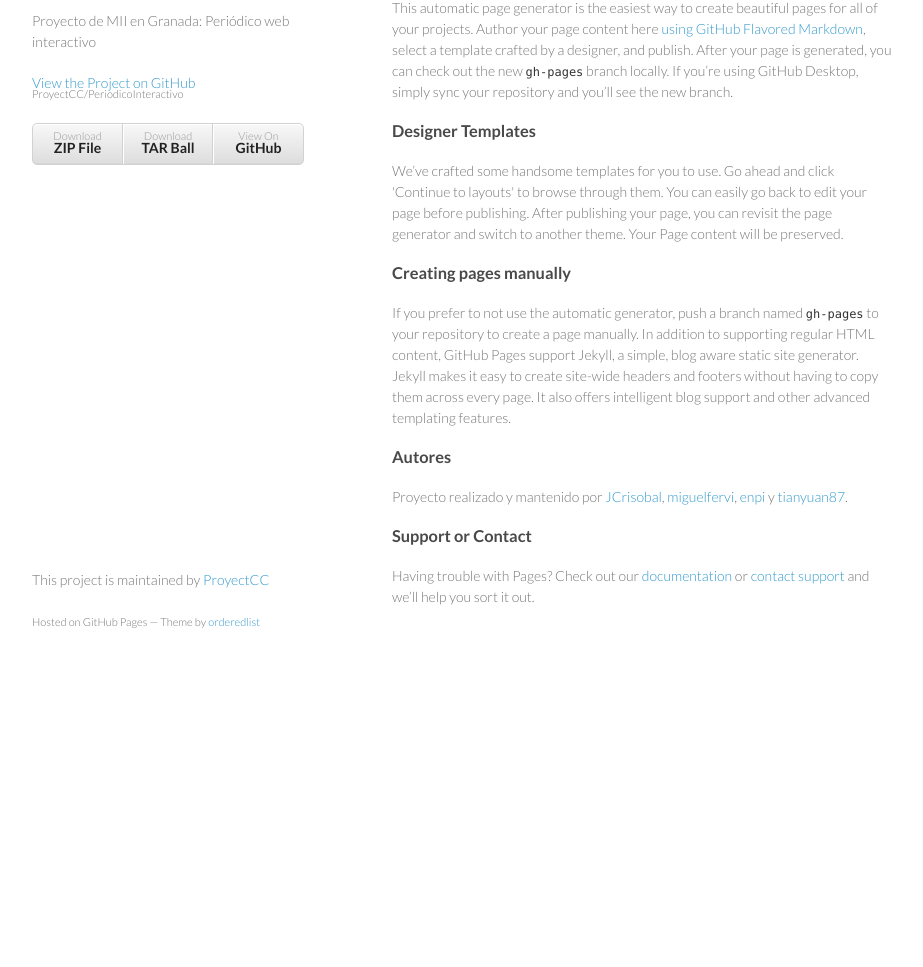
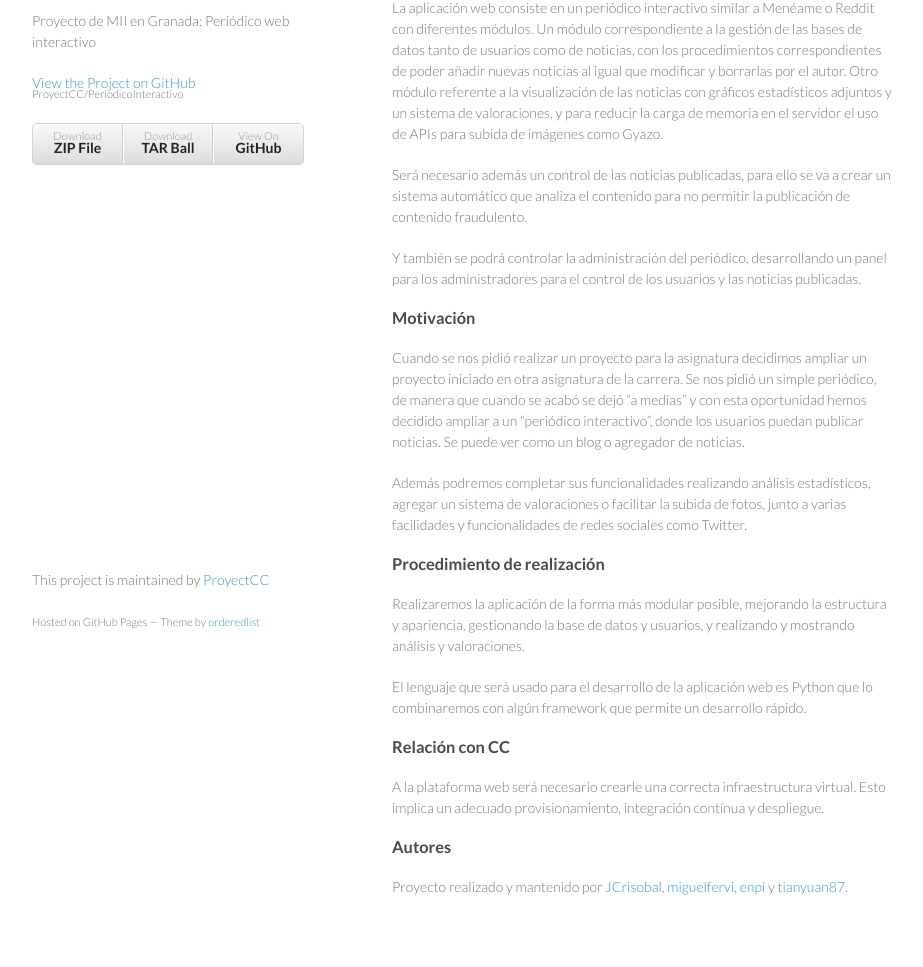
Before and after one commit to ProyectCC/PeriodicoInteractivo, a plain HTML site: page index.html in a window 1280 px wide. Shown: the part 99-1066 px from the top of the page, without its empty margins (178-1101 px from the left). Before the commit the page ends 800 px from the top, so only its background shows below. Drawn offline with Linux system fonts and the light colour scheme.

Commit message:
Añado descripción básica a la web #4

```diff
--- a/index.html
+++ b/index.html
@@ -30,19 +30,30 @@
       </header>
       <section>
         <h3>
-<a id="welcome-to-github-pages" class="anchor" href="#welcome-to-github-pages" aria-hidden="true"><span class="octicon octicon-link"></span></a>Welcome to GitHub Pages.</h3>
+<a id="description" class="anchor" href="#description" aria-hidden="true"><span class="octicon octicon-link"></span></a>Descripción</h3>
 
-<p>This automatic page generator is the easiest way to create beautiful pages for all of your projects. Author your page content here <a href="https://guides.github.com/features/mastering-markdown/">using GitHub Flavored Markdown</a>, select a template crafted by a designer, and publish. After your page is generated, you can check out the new <code>gh-pages</code> branch locally. If you’re using GitHub Desktop, simply sync your repository and you’ll see the new branch.</p>
+<p> La aplicación web consiste en un periódico interactivo similar a Menéame o Reddit con diferentes módulos. Un módulo correspondiente a la gestión de las bases de datos tanto de usuarios como de noticias, con los procedimientos correspondientes de poder añadir nuevas noticias al igual que modificar y borrarlas por el autor. Otro módulo referente a la visualización de las noticias con gráficos estadísticos adjuntos y un sistema de valoraciones, y para reducir la carga de memoria en el servidor el uso de APIs para subida de imágenes como Gyazo.</p>
+<p>Será necesario además un control de las noticias publicadas, para ello se va a crear un sistema automático que analiza el contenido para no permitir la publicación de contenido fraudulento.</p>
+<p>Y también se podrá controlar la administración del periódico, desarrollando un panel para los administradores para el control de los usuarios y las noticias publicadas.</p>
 
 <h3>
-<a id="designer-templates" class="anchor" href="#designer-templates" aria-hidden="true"><span class="octicon octicon-link"></span></a>Designer Templates</h3>
+<a id="motivation" class="anchor" href="#motivation" aria-hidden="true"><span class="octicon octicon-link"></span></a>Motivación</h3>
 
-<p>We’ve crafted some handsome templates for you to use. Go ahead and click 'Continue to layouts' to browse through them. You can easily go back to edit your page before publishing. After publishing your page, you can revisit the page generator and switch to another theme. Your Page content will be preserved.</p>
+<p>Cuando se nos pidió realizar un proyecto para la asignatura decidimos ampliar un proyecto iniciado en otra asignatura de la carrera. Se nos pidió un simple periódico, de manera que cuando se acabó se dejó “a medias” y con esta oportunidad hemos decidido ampliar a un “periódico interactivo”, donde los usuarios puedan publicar noticias. Se puede ver como un blog o agregador de noticias.</p>
+<p>Además podremos completar sus funcionalidades realizando análisis estadísticos, agregar un sistema de valoraciones o facilitar la subida de fotos, junto a varias facilidades y funcionalidades de redes sociales como Twitter. </p>
 
 <h3>
-<a id="creating-pages-manually" class="anchor" href="#creating-pages-manually" aria-hidden="true"><span class="octicon octicon-link"></span></a>Creating pages manually</h3>
+<a id="realitation" class="anchor" href="#realitation" aria-hidden="true"><span class="octicon octicon-link"></span></a>Procedimiento de realización</h3>
 
-<p>If you prefer to not use the automatic generator, push a branch named <code>gh-pages</code> to your repository to create a page manually. In addition to supporting regular HTML content, GitHub Pages support Jekyll, a simple, blog aware static site generator. Jekyll makes it easy to create site-wide headers and footers without having to copy them across every page. It also offers intelligent blog support and other advanced templating features.</p>
+<p>Realizaremos la aplicación de la forma más modular posible, mejorando la estructura y apariencia, gestionando la base de datos y usuarios, y realizando y mostrando análisis y valoraciones.</p>
+<p>El lenguaje que será usado para el desarrollo de la aplicación web es Python que lo combinaremos con algún framework que permite un desarrollo rápido.</p>
+
+
+<h3>
+<a id="cc" class="anchor" href="#cc" aria-hidden="true"><span class="octicon octicon-link"></span></a>Relación con CC</h3>
+
+<p>A la plataforma web será necesario crearle una correcta infraestructura virtual. Esto implica un adecuado provisionamiento, integración contínua y despliegue.</p>
+
 
 <h3>
 <a id="authors-and-contributors" class="anchor" href="#authors-and-contributors" aria-hidden="true"><span class="octicon octicon-link"></span></a>Autores</h3>
@@ -51,10 +62,8 @@
 Proyecto realizado y mantenido por <a href="https://github.com/JCristobal">JCrisobal</a>, <a href="https://github.com/miguelfervi">miguelfervi</a>, <a href="https://github.com/enpi">enpi</a> y <a href="https://github.com/tianyuan87">tianyuan87</a>.
 </p>
 
-<h3>
-<a id="support-or-contact" class="anchor" href="#support-or-contact" aria-hidden="true"><span class="octicon octicon-link"></span></a>Support or Contact</h3>
 
-<p>Having trouble with Pages? Check out our <a href="https://help.github.com/pages">documentation</a> or <a href="https://github.com/contact">contact support</a> and we’ll help you sort it out.</p>
+
       </section>
       <footer>
         <p>This project is maintained by <a href="https://github.com/ProyectCC">ProyectCC</a></p>
```
